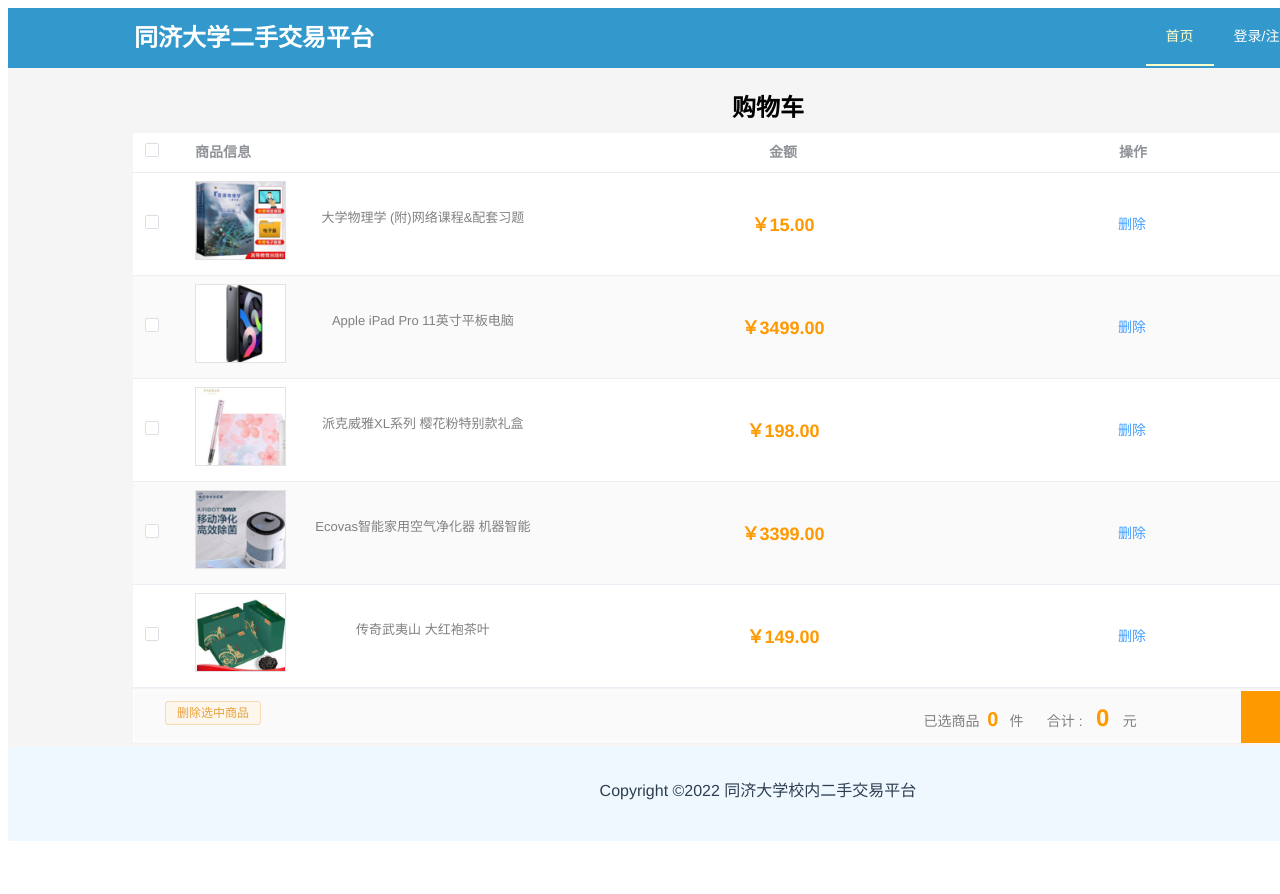
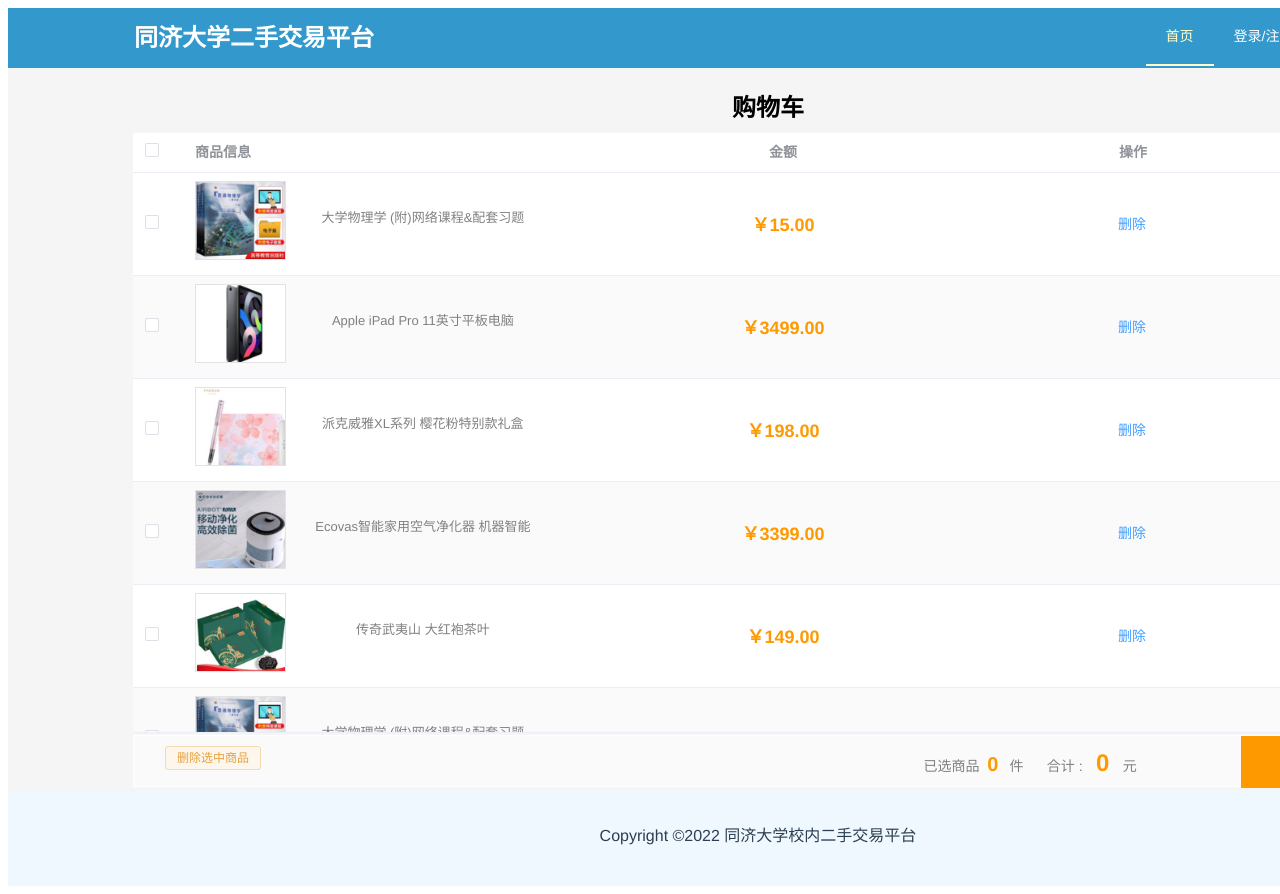
Before and after one commit to 3fuyang/flea-market, a Vue app: page /shoppingcart in a window 1280 px wide. Shown: the top 894 px of the page. Before the commit the page ends 849 px from the top, so only its background shows below. Built offline with nearby package versions, Linux system fonts and the light colour scheme.

Commit message:
为购物车页面的商品表格设置高度，以应付过长的商品列表。

```diff
--- a/src/views/User/ShoppingCart.vue
+++ b/src/views/User/ShoppingCart.vue
@@ -8,6 +8,7 @@
     ref="multipleTable"
     :data="tableData"
     stripe
+    :height="'75vh'"
     style="width: 100%;margin-bottom: 2px;"
     @selection-change="handleSelectionChange"
   >
@@ -33,7 +34,7 @@
     </el-table-column>
     <el-table-column label="操作" show-overflow-tooltip align="center">
       <template #default="scope">
-        <el-button class="el-icon-delete" type="text" size="medium" @click="removeGoods(scope.row.id)">删除</el-button>
+        <el-button class="el-icon-delete" type="text"  @click="removeGoods(scope.row.id)">删除</el-button>
       </template>
     </el-table-column>
   </el-table>
@@ -88,6 +89,21 @@
         }
       }) */
       this.tableData=[
+        { id:'0',name:'大学物理学 (附)网络课程&配套习题',price:'15.00',path: ("/src/assets/physics.png")},
+        { id:'1',name:'Apple iPad Pro 11英寸平板电脑',price:'3499.00',path: ("/src/assets/ipad.png")},
+        { id:'2',name:'派克威雅XL系列 樱花粉特别款礼盒',price:'198.00',path: ("/src/assets/pen.png")},
+        { id:'3',name:'Ecovas智能家用空气净化器 机器智能',price:'3399.00',path: ("/src/assets/philips.png")},
+        { id:'4',name:'传奇武夷山 大红袍茶叶',price:'149.00',path: ("/src/assets/tea.png")},
+        { id:'0',name:'大学物理学 (附)网络课程&配套习题',price:'15.00',path: ("/src/assets/physics.png")},
+        { id:'1',name:'Apple iPad Pro 11英寸平板电脑',price:'3499.00',path: ("/src/assets/ipad.png")},
+        { id:'2',name:'派克威雅XL系列 樱花粉特别款礼盒',price:'198.00',path: ("/src/assets/pen.png")},
+        { id:'3',name:'Ecovas智能家用空气净化器 机器智能',price:'3399.00',path: ("/src/assets/philips.png")},
+        { id:'4',name:'传奇武夷山 大红袍茶叶',price:'149.00',path: ("/src/assets/tea.png")},
+        { id:'0',name:'大学物理学 (附)网络课程&配套习题',price:'15.00',path: ("/src/assets/physics.png")},
+        { id:'1',name:'Apple iPad Pro 11英寸平板电脑',price:'3499.00',path: ("/src/assets/ipad.png")},
+        { id:'2',name:'派克威雅XL系列 樱花粉特别款礼盒',price:'198.00',path: ("/src/assets/pen.png")},
+        { id:'3',name:'Ecovas智能家用空气净化器 机器智能',price:'3399.00',path: ("/src/assets/philips.png")},
+        { id:'4',name:'传奇武夷山 大红袍茶叶',price:'149.00',path: ("/src/assets/tea.png")},
         { id:'0',name:'大学物理学 (附)网络课程&配套习题',price:'15.00',path: ("/src/assets/physics.png")},
         { id:'1',name:'Apple iPad Pro 11英寸平板电脑',price:'3499.00',path: ("/src/assets/ipad.png")},
         { id:'2',name:'派克威雅XL系列 樱花粉特别款礼盒',price:'198.00',path: ("/src/assets/pen.png")},
```
